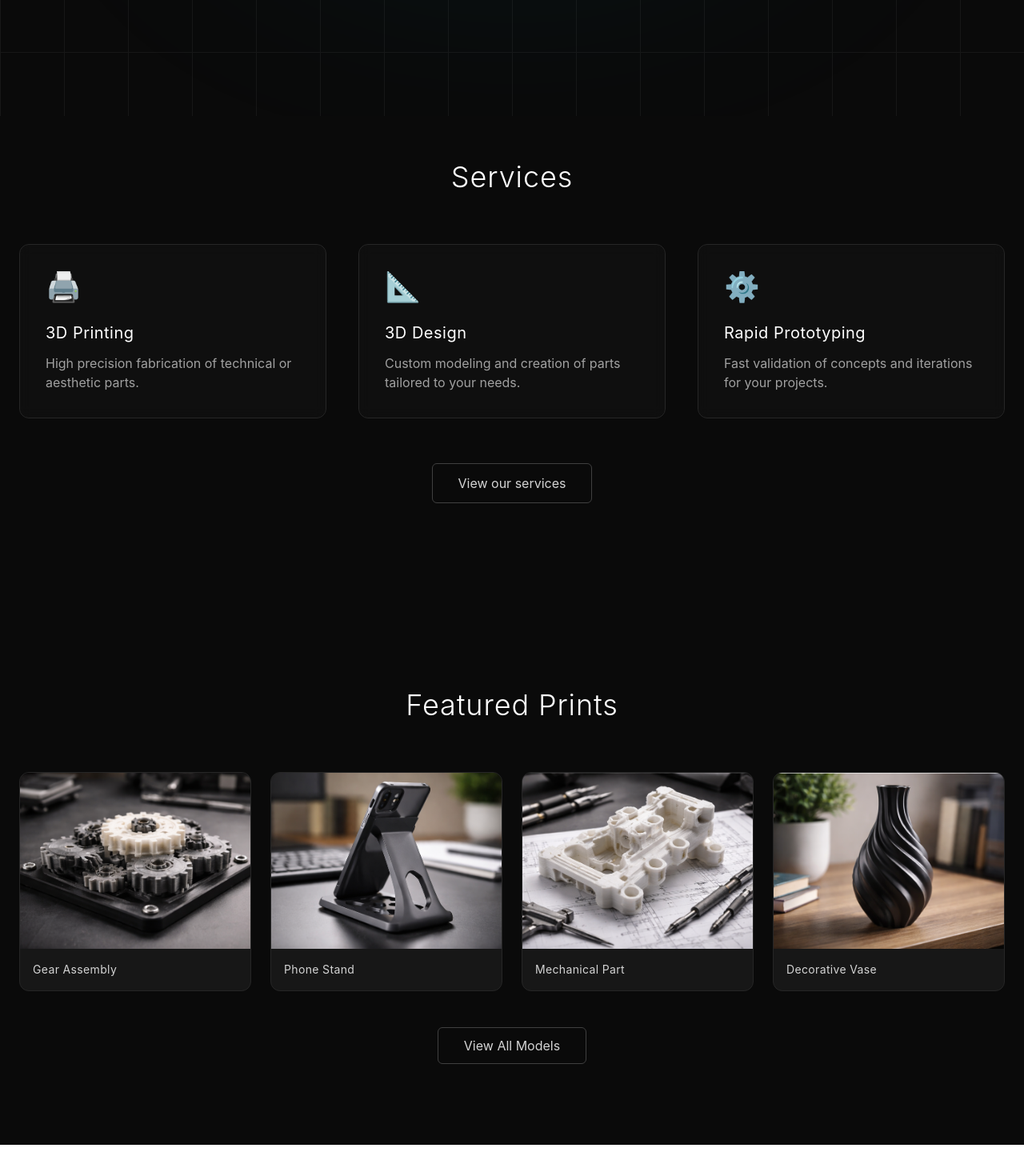
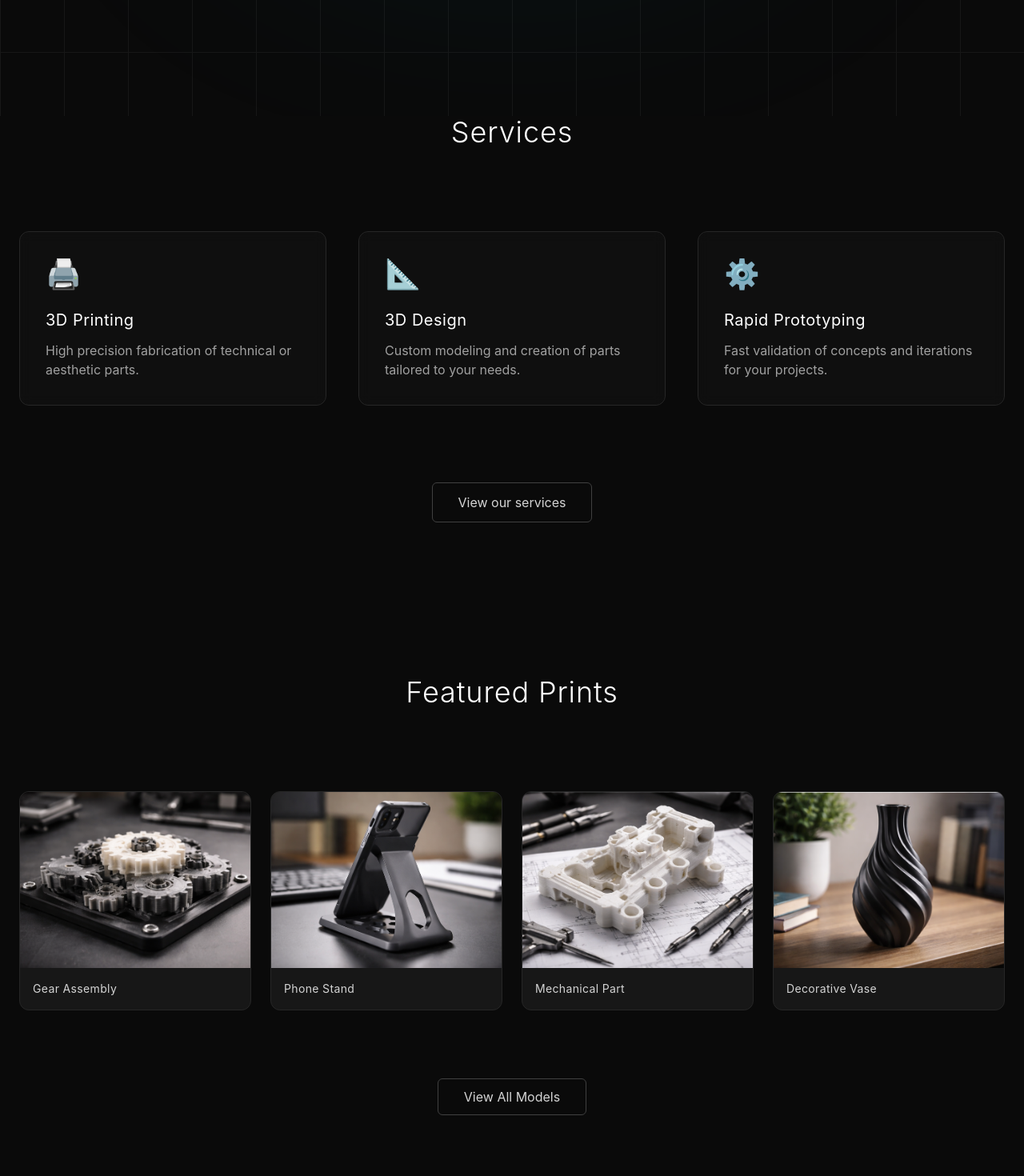
Before and after one commit to AlexMJBL/3d_design, a React (Vite) app: page / in a window 1280 px wide. Shown: the part 672-2142 px from the top of the page at 80% size. Before the commit the page ends 2103 px from the top, so only its background shows below. Built offline with nearby package versions, Linux system fonts and the light colour scheme.

Commit message:
updated spacing in home page

```diff
--- a/src/components/FeaturedPrints.tsx
+++ b/src/components/FeaturedPrints.tsx
@@ -42,7 +42,7 @@ export default function FeaturedPrints() {
 
         {/* grid */}
 
-        <div className="mt-16 grid sm:grid-cols-2 md:grid-cols-4 gap-6">
+        <div className="mt-16 grid sm:grid-cols-2 md:grid-cols-4 gap-6 py-10">
 
           {prints.map((print, i) => (
 
--- a/src/components/Services.tsx
+++ b/src/components/Services.tsx
@@ -25,7 +25,7 @@ export default function Services() {
 
   return (
 
-    <section className="bg-neutral-950 text-neutral-200 py-14 px-6 pb-30">
+    <section className="bg-neutral-950 text-neutral-200  px-6 pb-20">
 
       <div className="max-w-7xl mx-auto">
 
@@ -37,7 +37,7 @@ export default function Services() {
 
         {/* grid */}
 
-        <div className="mt-16 grid md:grid-cols-3 gap-10">
+        <div className="mt-16 grid md:grid-cols-3 gap-10 py-10">
 
           {services.map((service, i) => (
 
```
